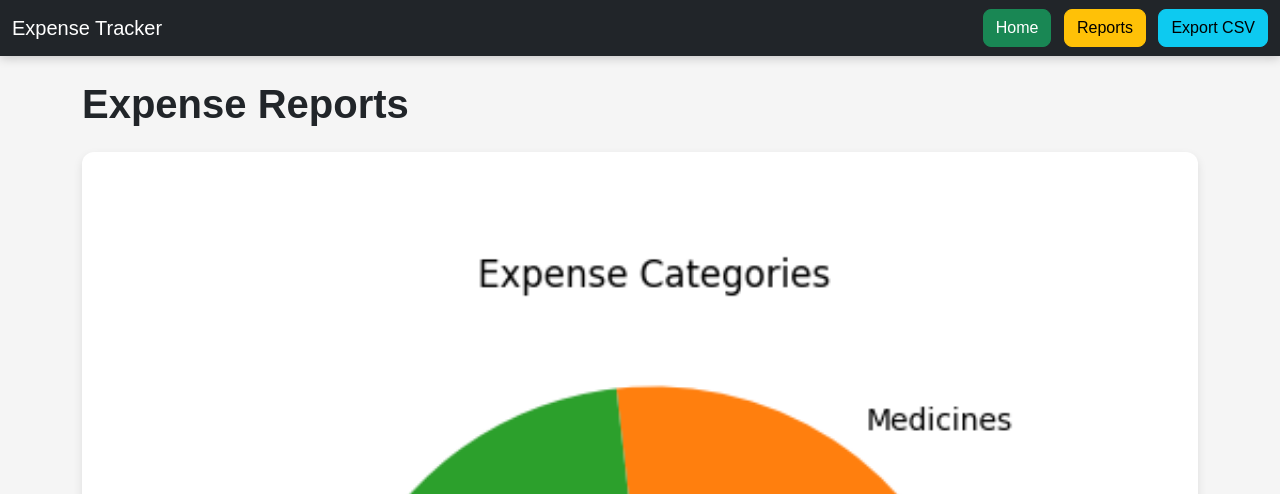
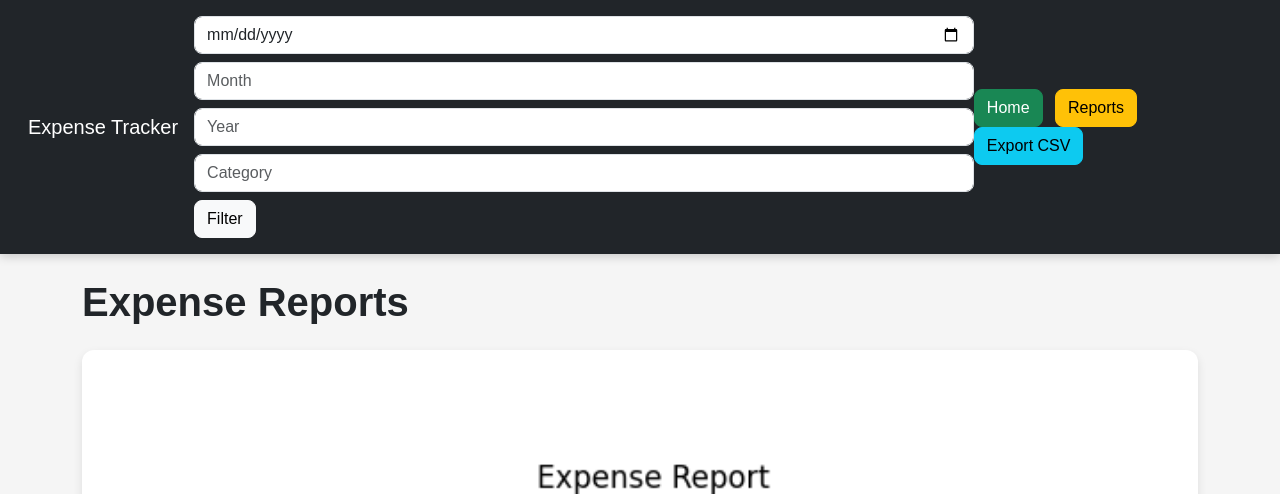
Before and after one commit to Anshlibrary/expense-tracker, a Flask app: template templates/reports.html in a window 1280 px wide. Shown: the top 494 px of the page. Run offline with Flask 3, Linux system fonts and the light colour scheme; the template is opened without the code that fills it, so the values that code supplies are empty.

Commit message:
Fixed reports and export routes

```diff
--- a/app.py
+++ b/app.py
@@ -129,11 +129,35 @@ def update_expense(id):
 
 
 # ================= REPORTS =================
-
 @app.route('/reports')
 def reports():
 
-    cursor.execute("SELECT category, amount FROM Expenses")
+    date = request.args.get('date')
+    month = request.args.get('month')
+    year = request.args.get('year')
+    category = request.args.get('category')
+
+    query = "SELECT category, amount FROM Expenses WHERE 1=1"
+
+    params = []
+
+    if date:
+        query += " AND expense_date = ?"
+        params.append(date)
+
+    if month:
+        query += " AND MONTH(expense_date) = ?"
+        params.append(int(month))
+
+    if year:
+        query += " AND YEAR(expense_date) = ?"
+        params.append(int(year))
+
+    if category:
+        query += " AND category LIKE ?"
+        params.append(f'%{category}%')
+
+    cursor.execute(query, params)
 
     expenses = cursor.fetchall()
 
@@ -141,26 +165,32 @@ def reports():
 
     for expense in expenses:
 
-        category = expense.category
-        amount = expense.amount
-
-        if category in categories:
-            categories[category] += amount
+        if expense.category in categories:
+            categories[expense.category] += expense.amount
         else:
-            categories[category] = amount
+            categories[expense.category] = expense.amount
 
     labels = list(categories.keys())
     amounts = list(categories.values())
 
-    plt.figure(figsize=(5,5))
+    plt.figure(figsize=(6,6))
 
-    plt.pie(amounts, labels=labels, autopct='%1.1f%%')
+    if amounts:
+        plt.pie(amounts, labels=labels, autopct='%1.1f%%')
 
-    plt.title("Expense Categories")
+    plt.title("Expense Report")
 
     plt.savefig('static/chart.png')
 
-    return render_template('reports.html')
+    return render_template(
+        'reports.html',
+        filters={
+            'date': date,
+            'month': month,
+            'year': year,
+            'category': category
+        }
+    )
 
 # ================= SEARCH =================
 
@@ -176,7 +206,6 @@ def search():
     """
 
     search_value = 'f'
-
 # ================= EXPORT CSV =================
 
 @app.route('/export')
@@ -192,6 +221,51 @@ def export_csv():
 
     return send_file(path, as_attachment=True)
 
+# ================= FILTER =================
+
+@app.route('/filter')
+def filter_expenses():
+
+    date = request.args.get('date')
+    month = request.args.get('month')
+    year = request.args.get('year')
+    category = request.args.get('category')
+
+    query = "SELECT * FROM Expenses WHERE 1=1"
+
+    params = []
+
+    if date:
+        query += " AND expense_date = ?"
+        params.append(date)
+
+    if month:
+        query += " AND MONTH(expense_date) = ?"
+        params.append(int(month))
+
+    if year:
+        query += " AND YEAR(expense_date) = ?"
+        params.append(int(year))
+
+    if category:
+        query += " AND category LIKE ?"
+        params.append(f'%{category}%')
+
+    cursor.execute(query, params)
+
+    expenses = cursor.fetchall()
+
+    total = 0
+
+    for expense in expenses:
+        total += expense.amount
+
+    return render_template(
+        'dashboard.html',
+        expenses=expenses,
+        total=total
+    )
+
 # ================= RUN APP =================
 
 if __name__ == '__main__':
--- a/templates/base.html
+++ b/templates/base.html
@@ -8,6 +8,11 @@
     <link
     href="https://cdn.jsdelivr.net/npm/bootstrap@5.3.0/dist/css/bootstrap.min.css"
     rel="stylesheet"
+    >
+
+    <link
+    rel="stylesheet"
+    href="{{ url_for('static', filename='dashboard.css') }}"
     >
 
     <link
--- a/templates/navbar.html
+++ b/templates/navbar.html
@@ -1,10 +1,51 @@
-<nav class="navbar navbar-expand-lg navbar-dark bg-dark">
+<nav class="navbar navbar-expand-lg navbar-dark bg-dark p-3">
 
     <div class="container-fluid">
 
         <a class="navbar-brand" href="/">
             Expense Tracker
         </a>
+
+        <form
+        class="d-flex flex-wrap gap-2"
+        action="{{ request.path }}"
+        method="GET"
+        >
+
+            <input
+            type="date"
+            name="date"
+            class="form-control"
+            >
+
+            <input
+            type="number"
+            name="month"
+            placeholder="Month"
+            class="form-control"
+            min="1"
+            max="12"
+            >
+
+            <input
+            type="number"
+            name="year"
+            placeholder="Year"
+            class="form-control"
+            >
+
+            <input
+            type="text"
+            name="category"
+            placeholder="Category"
+            class="form-control"
+            >
+
+            <button class="btn btn-light">
+                Filter
+            </button>
+
+        </form>
 
         <div>
 
--- a/templates/update_expense.html
+++ b/templates/update_expense.html
@@ -9,7 +9,7 @@
     <div class="mb-3">
 
         <input
-        type="text"
+        type="date"
         name="date"
         value="{{ expense.expense_date }}"
         class="form-control"
```
Also changed, not shown: static/dashboard.css (+0 -16 lines), templates/dashboard.html (+43 -1 lines), static/chart.png.
